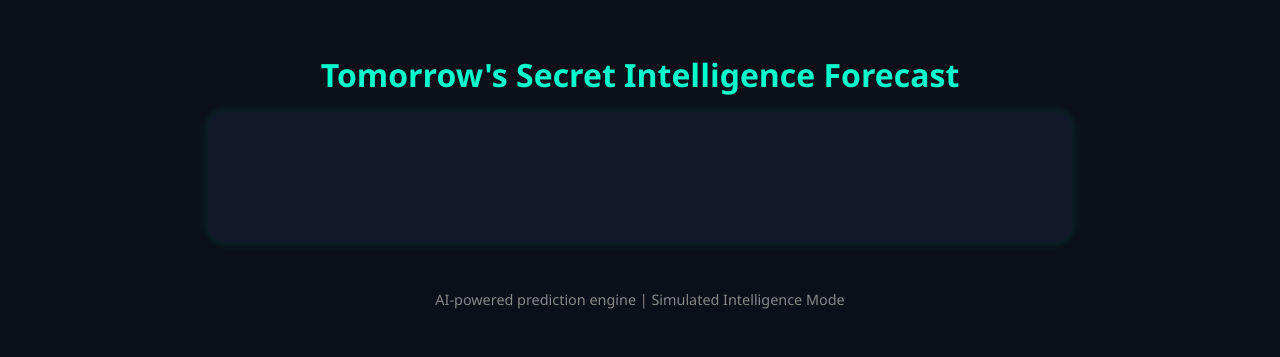
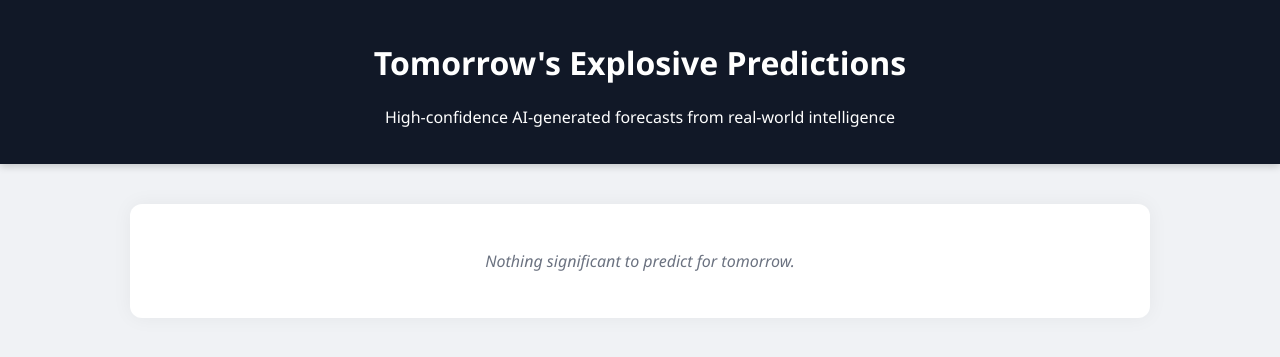
Before and after one commit to Vishalsnw/AI_Prediction_App, a Flask app: template templates/index.html in a window 1280 px wide. Shown: the top 357 px of the page. Run offline with Flask 3, Linux system fonts and the light colour scheme; the template is opened without the code that fills it, so the values that code supplies are empty.

Commit message:
Update index.html

```diff
--- a/templates/index.html
+++ b/templates/index.html
@@ -1,49 +1,69 @@
-<!DOCTYPE html>
-<html lang="en">
+<!DOCTYPE html><html lang="en">
 <head>
   <meta charset="UTF-8" />
-  <meta name="viewport" content="width=device-width, initial-scale=1.0"/>
-  <title>Tomorrow's Bold Prediction</title>
+  <meta name="viewport" content="width=device-width, initial-scale=1.0" />
+  <title>Tomorrow's Predictions</title>
   <style>
     body {
+      font-family: 'Segoe UI', sans-serif;
+      background-color: #f0f2f5;
       margin: 0;
-      font-family: 'Segoe UI', Tahoma, Geneva, Verdana, sans-serif;
-      background-color: #0b0f19;
-      color: #f0f2f5;
-      display: flex;
-      flex-direction: column;
-      align-items: center;
-      padding: 2rem;
+      padding: 0;
     }
-    h1 {
-      color: #00ffcc;
-      font-size: 2rem;
+    header {
+      background-color: #111827;
+      padding: 20px 0;
+      color: white;
       text-align: center;
-      margin-bottom: 1rem;
+      box-shadow: 0 2px 8px rgba(0,0,0,0.2);
     }
-    .card {
-      background-color: #111827;
-      padding: 2rem;
-      border-radius: 16px;
-      box-shadow: 0 0 12px rgba(0, 255, 204, 0.15);
-      max-width: 800px;
-      width: 100%;
-      white-space: pre-wrap;
+    .container {
+      max-width: 960px;
+      margin: 40px auto;
+      background: #fff;
+      border-radius: 12px;
+      padding: 30px;
+      box-shadow: 0 0 20px rgba(0,0,0,0.05);
     }
-    .footer {
-      margin-top: 3rem;
-      font-size: 0.9rem;
-      color: #888;
+    h2 {
+      margin-top: 0;
+      color: #1f2937;
+    }
+    .prediction {
+      background: #f9fafb;
+      border-left: 6px solid #4f46e5;
+      padding: 20px;
+      margin: 20px 0;
+      border-radius: 8px;
+      box-shadow: 0 0 10px rgba(0,0,0,0.03);
+    }
+    .note {
+      text-align: center;
+      font-style: italic;
+      color: #6b7280;
     }
   </style>
 </head>
 <body>
-  <h1>Tomorrow's Secret Intelligence Forecast</h1>
-  <div class="card">
-    {{ prediction }}
-  </div>
-  <div class="footer">
-    AI-powered prediction engine | Simulated Intelligence Mode
+  <header>
+    <h1>Tomorrow's Explosive Predictions</h1>
+    <p>High-confidence AI-generated forecasts from real-world intelligence</p>
+  </header>
+  <div class="container">
+    {% if predictions and predictions|length > 0 %}
+      {% for item in predictions %}
+        {% if item.confidence >= 90 %}
+          <div class="prediction">
+            <h2>{{ item.title }}</h2>
+            <p>{{ item.text }}</p>
+            <p><strong>Confidence:</strong> {{ item.confidence }}%</p>
+            <p><strong>Accuracy Score:</strong> {{ item.accuracy }}%</p>
+          </div>
+        {% endif %}
+      {% endfor %}
+    {% else %}
+      <p class="note">Nothing significant to predict for tomorrow.</p>
+    {% endif %}
   </div>
 </body>
 </html>
```
